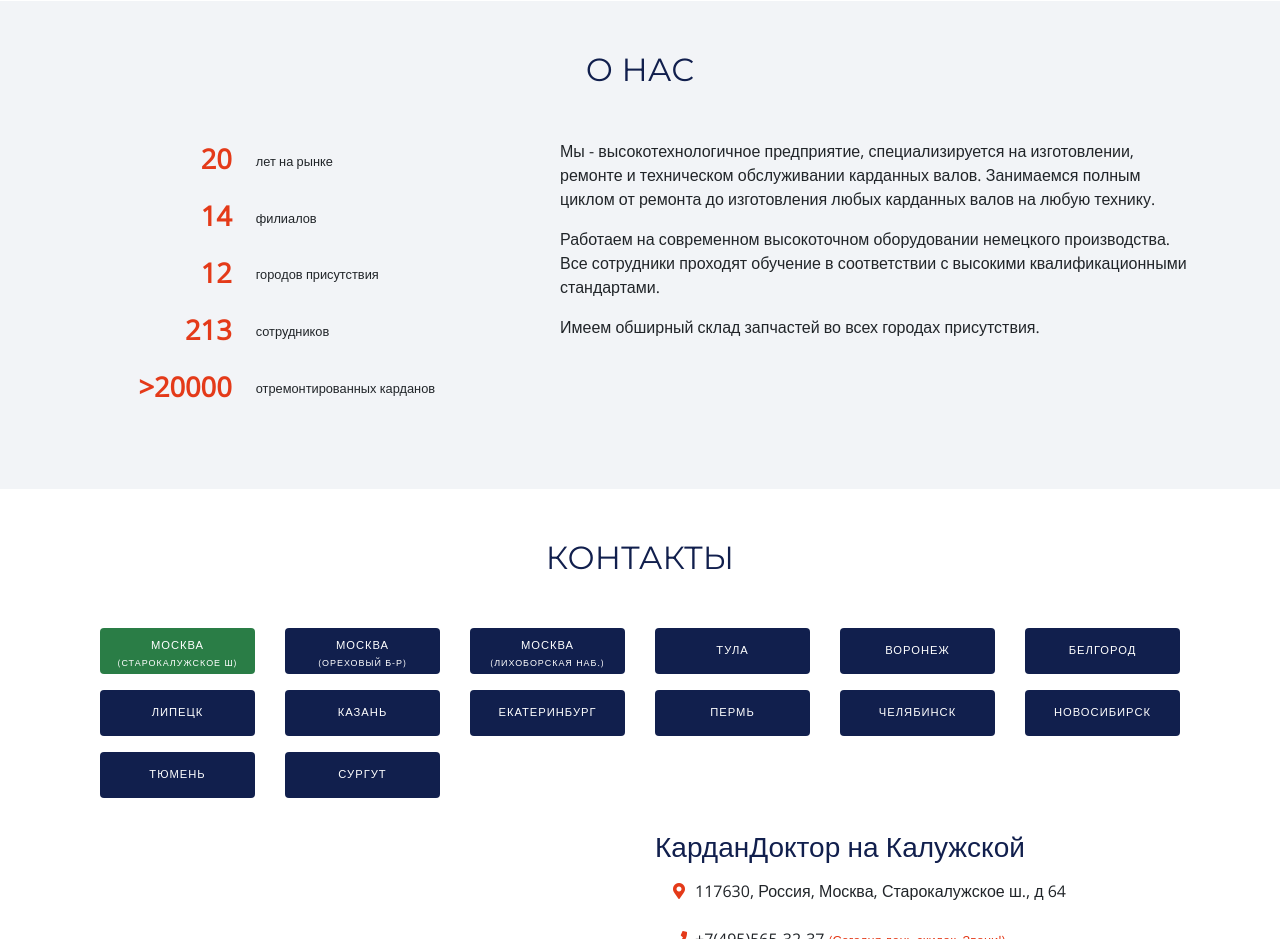
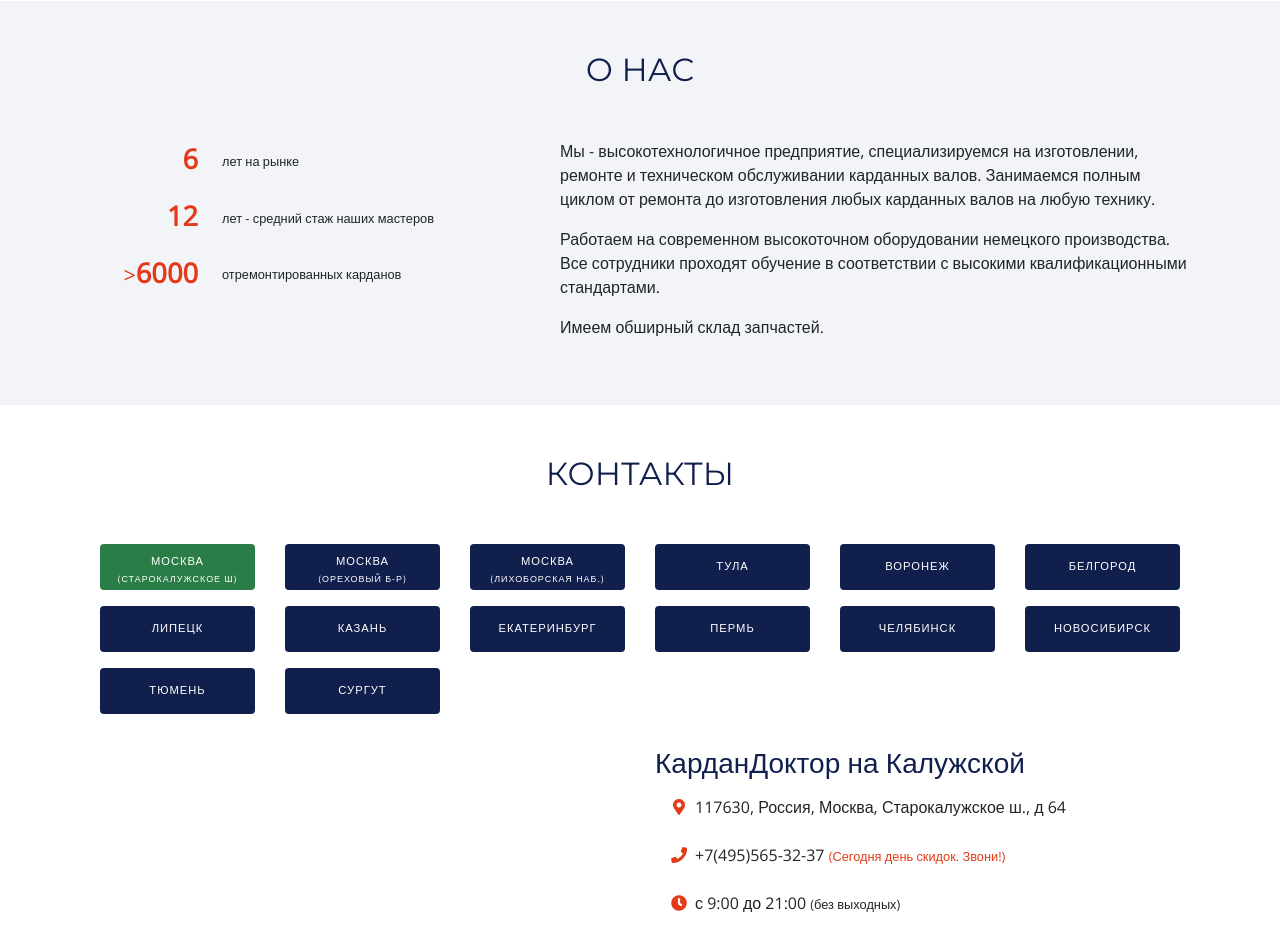
Before and after one commit to Olga-smart/kardan-doctor, a plain HTML site: page index.html in a window 1280 px wide. Shown: the part 3620-4559 px from the top of the page. Drawn offline with nearby package versions, Linux system fonts and the light colour scheme.

Commit message:
update about us section content

```diff
--- a/css/main.css
+++ b/css/main.css
@@ -447,7 +447,6 @@ h2 {
 /* Small and Extra Small */
 @media (max-width: 767px) {
     .about table td {
-        width: 50%;
         padding-bottom: 0.8rem;
     }
     .about .about-number {
--- a/index.html
+++ b/index.html
@@ -327,32 +327,24 @@
 						<div class="row">
 							<table class="table table-borderless">
 								<tr>
-									<td class="about-number">20</td>
+									<td class="about-number">6</td>
 									<td><small>лет на рынке</small></td>
 								</tr>
 								<tr>
-									<td class="about-number">14</td>
-									<td><small>филиалов</small></td>
+									<td class="about-number">12</td>
+									<td><small>лет - средний стаж наших мастеров</small></td>
 								</tr>
 								<tr>
-									<td class="about-number">12</td>
-									<td><small>городов присутствия</small></td>
-								</tr>
-								<tr>
-									<td class="about-number">213</td>
-									<td><small>сотрудников</small></td>
-								</tr>
-								<tr>
-									<td class="about-number">>20000</td>
+									<td class="about-number"><small>></small>6000</td>
 									<td><small>отремонтированных карданов</small></td>
 								</tr>
 							</table>
 						</div>
 					</div>
 					<div class="col-md-7">
-						<p>Мы - высокотехнологичное предприятие, специализируется на изготовлении, ремонте и техническом обслуживании карданных валов. Занимаемся полным циклом от ремонта до изготовления любых карданных валов на любую технику.</p>
+						<p>Мы - высокотехнологичное предприятие, специализируемся на изготовлении, ремонте и техническом обслуживании карданных валов. Занимаемся полным циклом от ремонта до изготовления любых карданных валов на любую технику.</p>
 						<p>Работаем на современном высокоточном оборудовании немецкого производства. Все сотрудники проходят обучение в соответствии с высокими квалификационными стандартами.</p>
-						<p>Имеем обширный склад запчастей во всех городах присутствия.</p>
+						<p>Имеем обширный склад запчастей.</p>
 					</div>
 				</div>
 			</div>
```
